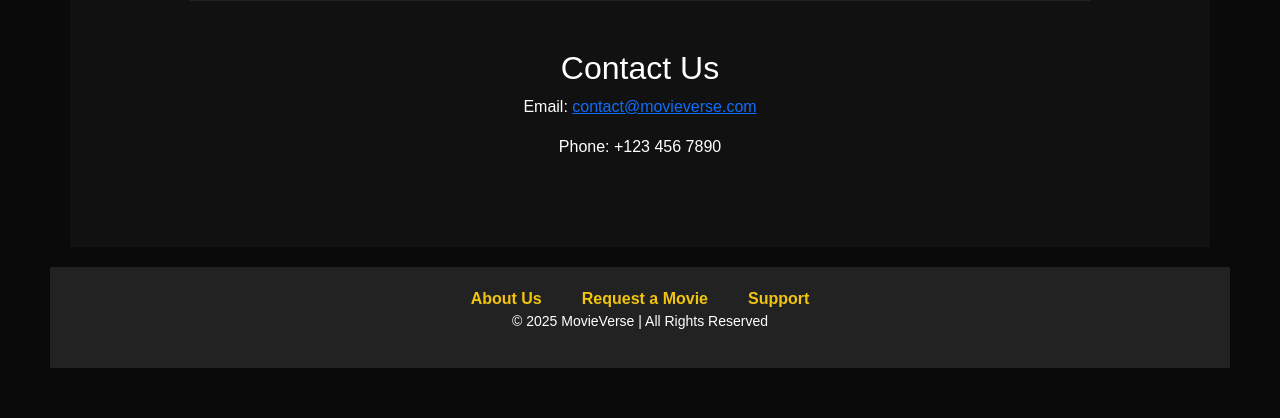
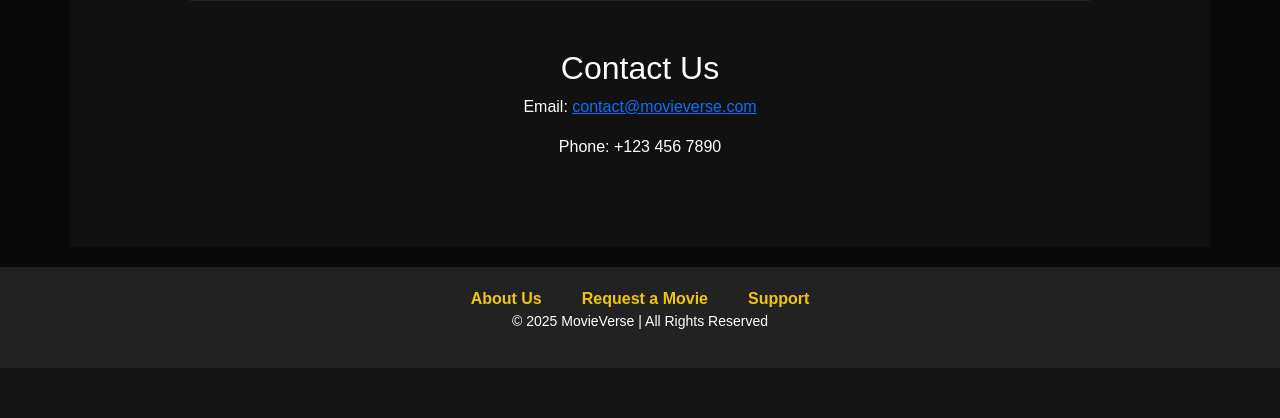
Before and after one commit to natlong/movie_review, a PHP site: page /aboutUs.php in a window 1280 px wide. Shown: the part 2255-2673 px from the top of the page. After the commit the page ends 2623 px from the top, so only its background shows below. Run offline with PHP 8.4, Linux system fonts and the light colour scheme.

Commit message:
remove padding

```diff
--- a/css/style.css
+++ b/css/style.css
@@ -10,7 +10,6 @@
   background-color: #000 !important; /* Black */
   color: white !important;
   text-align: center !important;
-  padding: 50px
 }
 
 /* ========== NAVIGATION STYLES ========== */
```
